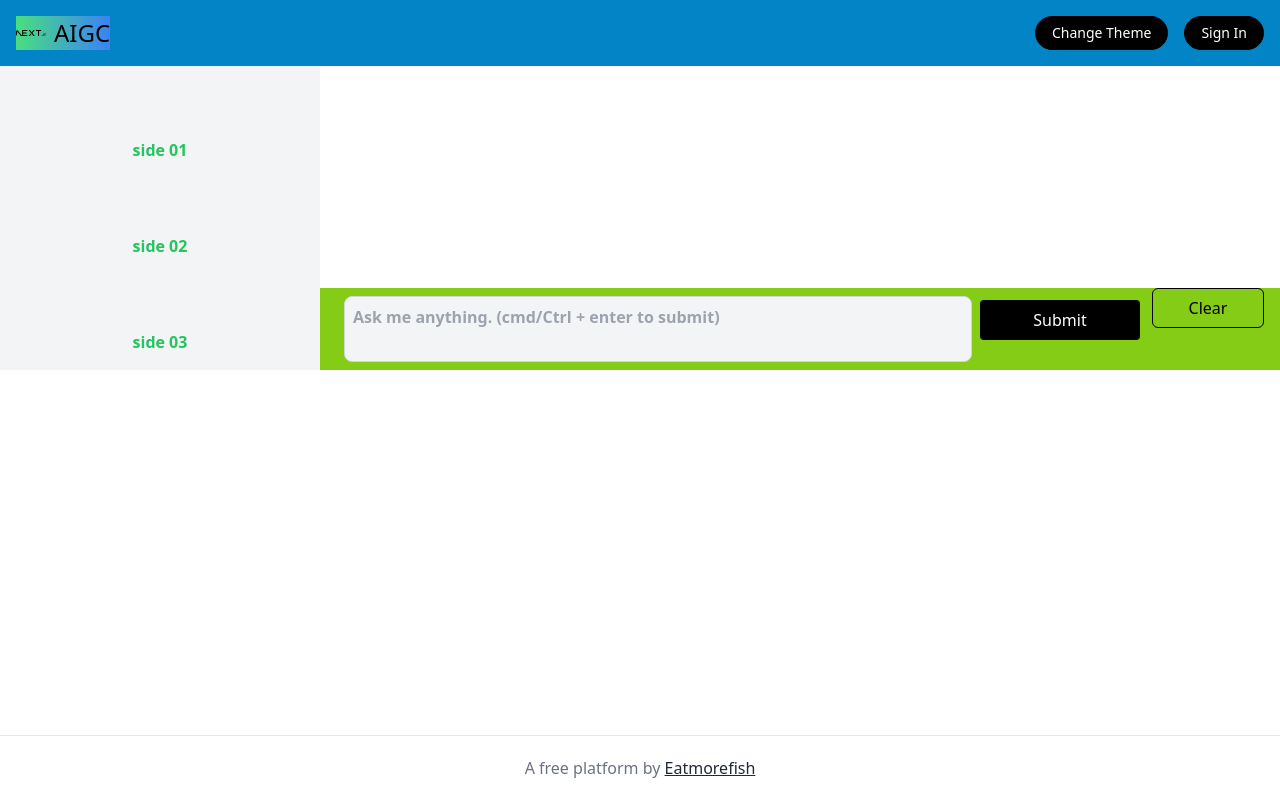
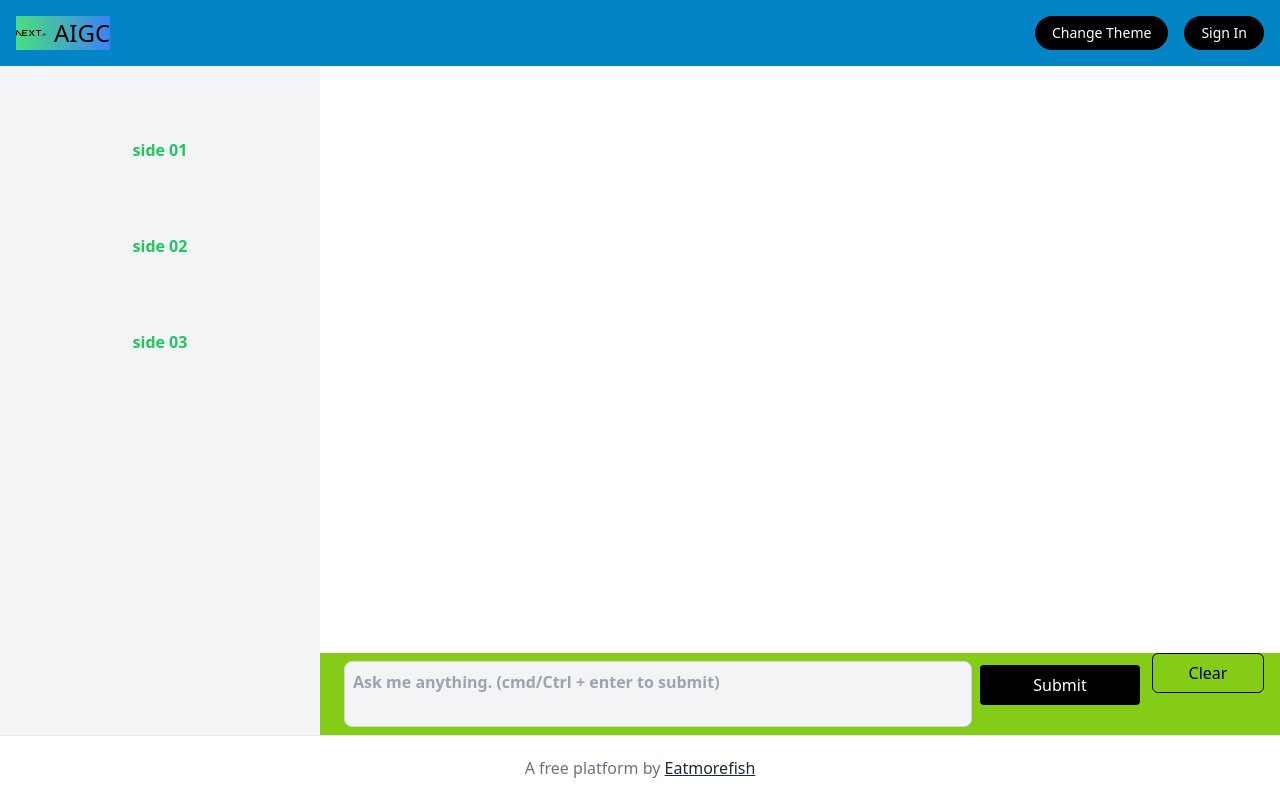
Before and after one commit to etmorefish/AIGC, a Next.js app: page /chat in a window 1280 px wide. Built offline with nearby package versions, Linux system fonts and the light colour scheme.

Commit message:
给中间盒子加上flex:1

```diff
--- a/components/layout/RootLayout.tsx
+++ b/components/layout/RootLayout.tsx
@@ -14,7 +14,7 @@ const RootLayout = ({children, meta}: any) => {
     </Head>
     <div className='flex flex-col h-screen'>
         <Nav/>
-        <div className='w-full overflow-hidden'>{children}</div>
+          <div className="flex-1 w-full overflow-hidden">{children}</div>
         <Footer/>
     </div>
     </>
--- a/components/layout/footer.tsx
+++ b/components/layout/footer.tsx
@@ -2,7 +2,7 @@ import Link from "next/link";
 
 export default function Footer() {
     return (
-        <div className="absolute  bottom-0 w-full border-t border-gray-200 bg-white py-5 text-center dark:bg-green-500" >
+        <div className=" w-full border-t border-gray-200 bg-white py-5 text-center dark:bg-green-500" >
             <p className="text-gray-500">
                 A free platform by {" "}
                 <Link href='#' className="font-medium text-gray-800 underline transition-colors">Eatmorefish</Link>
--- a/pages/chat.tsx
+++ b/pages/chat.tsx
@@ -53,7 +53,7 @@ const chat = () => {
         }}
       >
         {/* <main className="w-full h-screen"> */}
-          <div className="flex flex-1  text-center text-gray-800 dark:text-gray-100 font-bold">
+          <div className="flex flex-1  text-center text-gray-800 dark:text-gray-100 font-bold h-full">
             {/* <!-- sidebar --> */}
             <div className="bg-gray-100 p-2 w-80 overflow-y-scroll">
               <ul>
```
